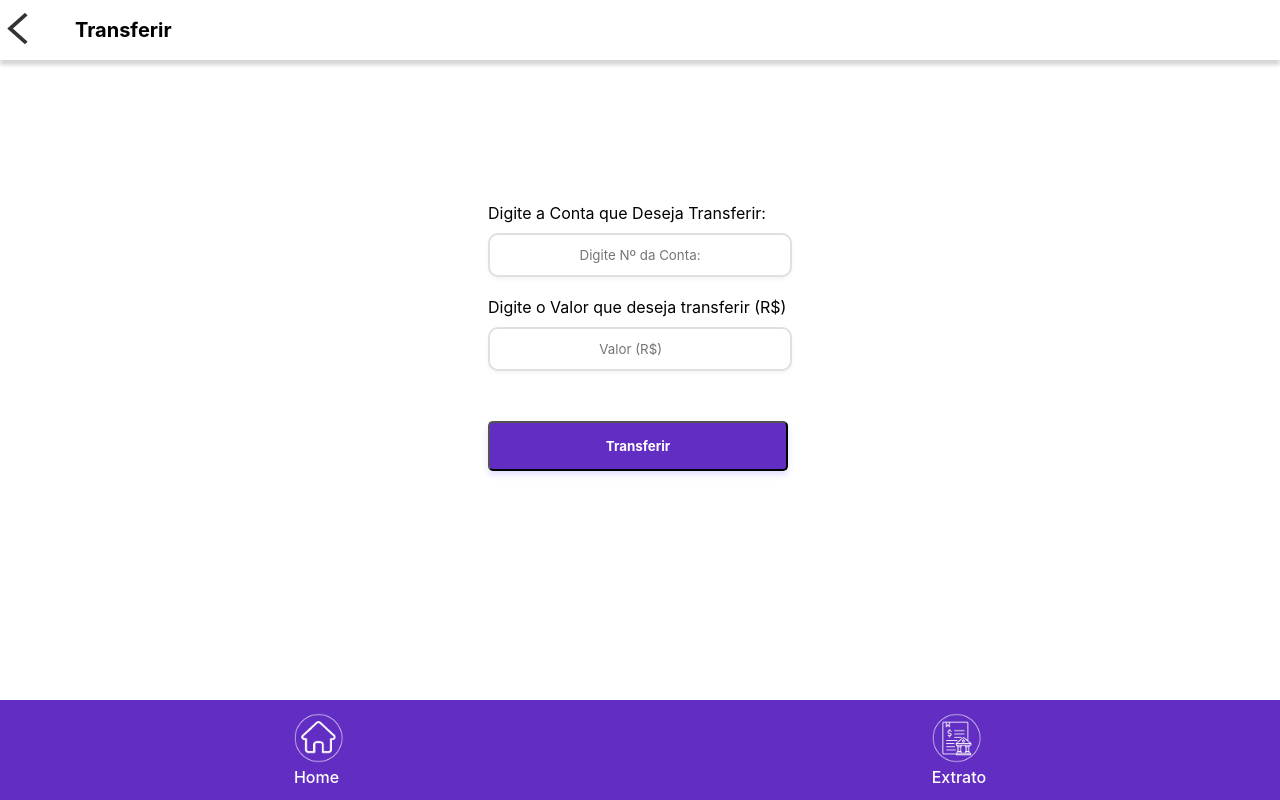
After one commit to caiocleim/CivixBank, a PHP site: page /painelCliente/transferir/transferir.php in a window 1280 px wide. The commit adds this page. Run offline with PHP 8.4, Linux system fonts and the light colour scheme; a user stored in the database is signed in.

Commit message:
Integração da funcionalidade de transferência
- integração da funcionalidade de transferir de uma conta para outra.

```diff
--- /dev/null
+++ b/civix-bank/painelCliente/transferir/transferir.css
@@ -0,0 +1,119 @@
+*{
+    margin: 0;
+    padding: 0;
+    font-family: 'Graphik', -apple-system, BlinkMacSystemFont, 'Segoe UI', Roboto, 'Helvetica Neue', Arial, sans-serif;
+}
+
+body{
+    height: 100vh;
+    width: 100vw;
+    display: flex;
+    flex-direction: column;
+}
+
+header{
+    height: 60px;
+    width: 100%;
+
+    box-shadow: 0 5px 4px rgba(0, 0, 0, 0.164);
+    display: flex;
+    justify-content: flex-start;
+    align-items: center;
+    gap: 40px;
+}
+
+header img{
+    height: 35px;
+    width: auto;
+    border-radius: 50%;
+}
+
+header p{
+    font-size: 20px;
+    font-weight: bold;
+}
+
+.body-page{
+    height: 553px;
+    width: 100%;
+
+    display: flex;
+    justify-content: center;
+    align-items: center;
+
+}
+
+.input-box{
+    display: flex;
+    flex-direction: column;
+    margin-bottom: 20px;
+    gap: 10px;
+}
+
+.input-box input{
+    height: 40px;
+    width: 300px;
+    text-align: center;
+
+    color: #333;
+    background-color: #fff;
+    border: 2px solid #e0e0e0;
+    border-radius: 10px;
+    outline: none;
+    transition: all 0.3s ease;
+    box-shadow: 0 2px 4px rgba(0, 0, 0, 0.05);
+}
+
+
+
+.body-page button{
+    height: 50px;
+    width: 300px;
+    margin-top: 30px;
+
+    background-color: #612DC3;
+    color: white;
+    font-weight: bold;
+    border-radius: 5px;
+    box-shadow: 0 4px 6px rgba(108, 99, 255, 0.2);
+
+}
+
+.body-page button:hover{
+    cursor: pointer;
+    background-color: red;
+    color: white;
+    transition: 1s;
+}
+
+
+
+
+
+footer{
+    position: fixed;
+    bottom: 0px;
+    height: 100px;
+    width: 100%;
+    background-color: #612DC3;
+    display: flex;
+    justify-content: space-around;
+    align-items: center;
+}
+
+.icon-inferior img{
+    height: 50px;
+    width: auto;
+    border-radius: 50%;
+}
+
+.icon-inferior img:hover{
+    box-shadow: 0 5px 4px rgba(0, 0, 0, 0.164);
+    transition: 1s;
+}
+
+.icon-inferior a{
+    text-decoration: none;
+    color:white;
+    font-weight: 500;
+}
--- /dev/null
+++ b/civix-bank/painelCliente/transferir/transferir.php
@@ -0,0 +1,63 @@
+<?php
+session_start();
+?>
+
+<!DOCTYPE html>
+<html lang="pt-BR">
+<head>
+    <meta charset="UTF-8">
+    <meta name="viewport" content="width=device-width, initial-scale=1.0">
+    <title><?php echo $_SESSION['nome_completo'];?> - Extrato Bancario</title>
+    <link rel="stylesheet" href="./transferir.css">
+</head>
+<body>
+
+    <header>
+        <a href="../painelCliente.php">
+            <img src="../../icons/back-button.png" alt="">
+        </a>
+
+        <p>Transferir</p>
+
+    </header>
+
+    <div class="body-page">
+        <form action="./scripts/transferencia-script.php" method="post">
+
+            <div class="input-box">
+                <label>Digite a Conta que Deseja Transferir:</label>
+                <input type="text" name="conta-digitada" placeholder="Digite Nº da Conta:">
+            </div>
+
+            <div class="input-box">
+                <label>Digite o Valor que deseja transferir (R$)</label>
+                <input type="number" name="valor-trans" placeholder="Valor (R$) ">
+            </div>
+
+            <button type="submit">Transferir</button>
+
+
+        </form>
+    </div>
+
+
+
+
+    <footer>
+        <div class="icon-inferior">
+            <a href="../../painelCliente/painelCliente.php">
+                <img src="../../icons\home.png" alt="">
+                <p>Home</p>
+            </a>
+        </div>
+
+        <div class="icon-inferior">
+            <a href="../extratoCliente/extratoCliente.php">
+                <img src="../../icons\barra-inferior-extrato.png" alt="">
+                <p>Extrato</p>
+            </a>
+        </div>
+    </footer>
+
+</body>
+</html>
```
Also changed, not shown: civix-bank/database/db_civix-bank.sql (+8 -6 lines), civix-bank/painelCliente/css/painelCliente.css (+11 -0 lines), civix-bank/painelCliente/depositar/depositar.css (added, +62 -0 lines), civix-bank/painelCliente/depositar/depositar.php (added, +42 -0 lines), civix-bank/painelCliente/pagar/pagar.css (added, +62 -0 lines), civix-bank/painelCliente/pagar/pagar.php (added, +42 -0 lines), civix-bank/painelCliente/painelCliente.php (+15 -6 lines), civix-bank/painelCliente/scripts/atualizarDados.php (added, +29 -0 lines), civix-bank/painelCliente/transferir/scripts/confirmarTransferencia.php (added, +106 -0 lines), civix-bank/painelCliente/transferir/scripts/transferencia-script.php (added, +145 -0 lines), civix-bank/scripts/script-login.php (+15 -0 lines).
